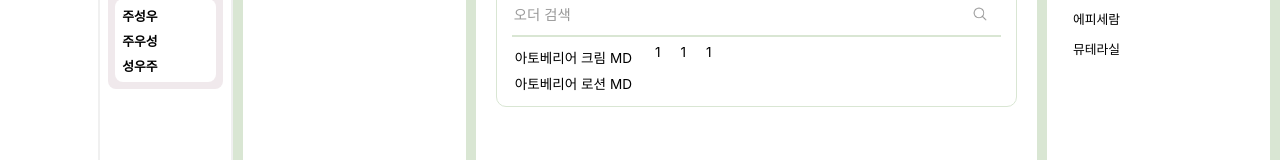
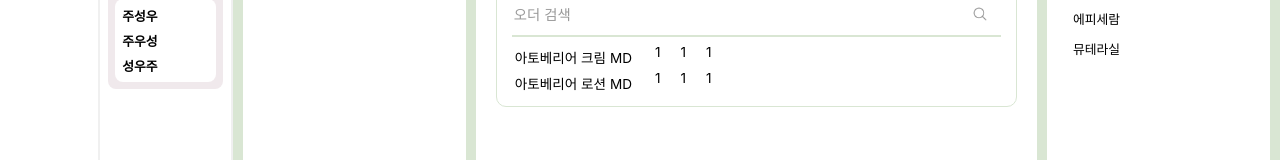
Before and after one commit to Remedi2022/EMR_frontend, a React (Create React App) app: page /examination in a window 1280 px wide. Shown: the part 243-403 px from the top of the page. Built offline with nearby package versions, Linux system fonts and the light colour scheme.

Commit message:
수량 수정 전

```diff
--- a/src/pages/Examination.jsx
+++ b/src/pages/Examination.jsx
@@ -57,9 +57,16 @@
                             </div>
                         </div>
 
-                        <li className='mdItem'>
-                            아토베리어 로션 MD
-                        </li>
+                        <div className="mdAmount">
+                            <li className='mdItem'>
+                                아토베리어 로션 MD
+                            </li>
+                            <div className="amounts">
+                                <span className="amount">1</span>
+                                <span className="amount">1</span>
+                                <span className="amount">1</span>
+                            </div>
+                        </div>
 
                     </div>
                 </div>
```
